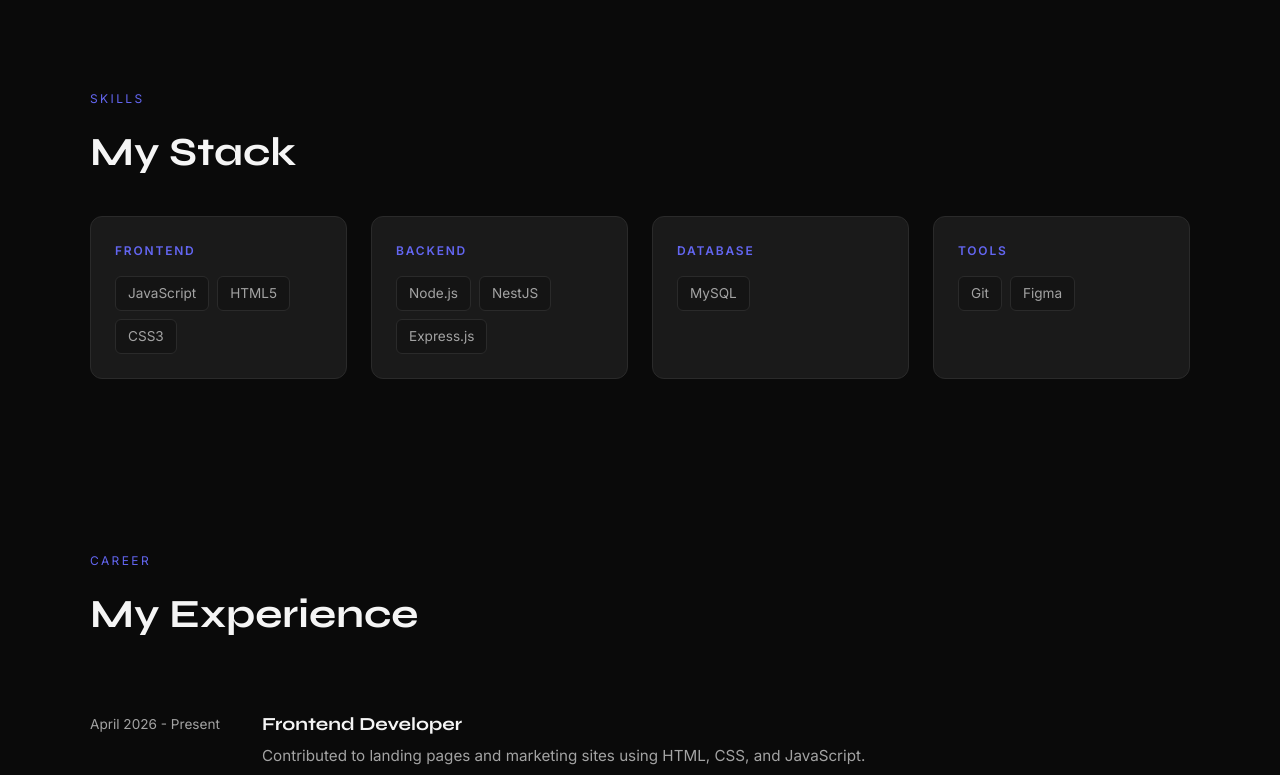
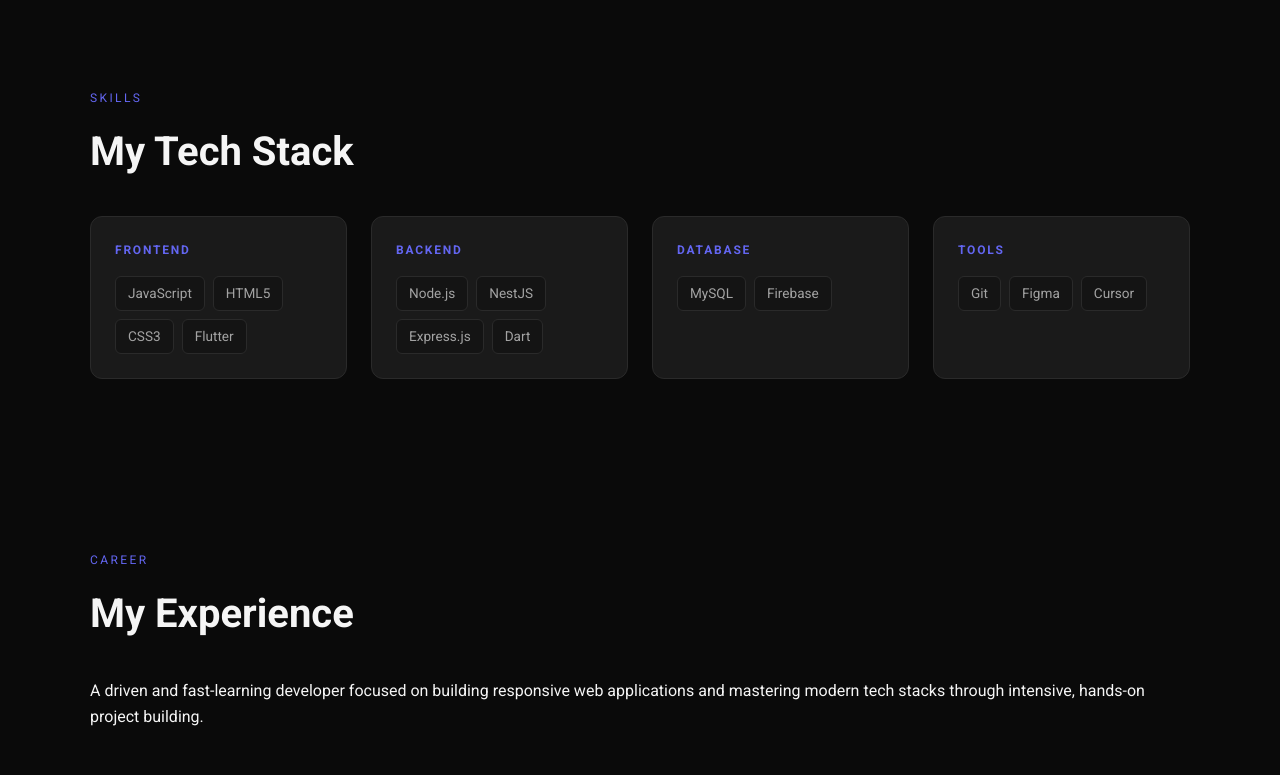
Before and after one commit to Reo-art-hub/ejike_developer_portfolio, a website: page index.html in a window 1280 px wide. Shown: the part 1260-2035 px from the top of the page. Drawn offline with Linux system fonts and the light colour scheme.

Commit message:
added my latest changes for Devin

```diff
--- a/css/styles.css
+++ b/css/styles.css
@@ -9,8 +9,8 @@
   --accent: #6366f1;
   --accent-hover: #818cf8;
   --border: #2a2a2a;
-  --font-display: "Syne", system-ui, sans-serif;
-  --font-body: "Inter", system-ui, sans-serif;
+  --font-display: "Roboto", system-ui, sans-serif;
+  --font-body: "Roboto", system-ui, sans-serif;
   --header-height: 72px;
   --max-width: 1100px;
   --transition: 0.25s ease;
@@ -261,7 +261,7 @@
 }
 
 .hero h1 {
-  font-family: 'Inter', -apple-system, BlinkMacSystemFont, sans-serif;
+  font-family: 'Roboto', -apple-system, BlinkMacSystemFont, sans-serif;
   font-size: clamp(2.5rem, 8vw, 5rem);
   font-weight: 600;
   line-height: 1.2;
--- a/index.html
+++ b/index.html
@@ -8,7 +8,7 @@
   <title>Ejikeme Okoye | Frontend Developer</title>
   <link rel="preconnect" href="https://fonts.googleapis.com">
   <link rel="preconnect" href="https://fonts.gstatic.com" crossorigin>
-  <link href="https://fonts.googleapis.com/css2?family=Inter:wght@400;500;600&family=Syne:wght@600;700;800&display=swap" rel="stylesheet">
+  <link href="https://fonts.googleapis.com/css2?family=Roboto:wght@300;400;500;700&display=swap" rel="stylesheet">
   <link rel="stylesheet" href="css/styles.css">
 </head>
 <body>
@@ -104,7 +104,7 @@
     <section id="skills" class="section">
       <div class="container fade-in">
         <p class="section-label">Skills</p>
-        <h2 class="section-title">My Stack</h2>
+        <h2 class="section-title">My Tech Stack</h2>
         <div class="skills-grid">
           <div class="skill-group">
             <h3>Frontend</h3>
@@ -112,6 +112,7 @@
               <span class="skill-tag">JavaScript</span>
               <span class="skill-tag">HTML5</span>
               <span class="skill-tag">CSS3</span>
+              <span class="skill-tag">Flutter</span>
             </div>
           </div>
           <div class="skill-group">
@@ -120,12 +121,14 @@
               <span class="skill-tag">Node.js</span>
               <span class="skill-tag">NestJS</span>
               <span class="skill-tag">Express.js</span>
+              <span class="skill-tag">Dart</span>
             </div>
           </div>
           <div class="skill-group">
             <h3>Database</h3>
             <div class="skill-tags">
               <span class="skill-tag">MySQL</span>
+              <span class="skill-tag">Firebase</span>
             </div>
           </div>
           <div class="skill-group">
@@ -133,6 +136,7 @@
             <div class="skill-tags">
               <span class="skill-tag">Git</span>
               <span class="skill-tag">Figma</span>
+              <span class="skill-tag">Cursor</span>
             </div>
           </div>
         </div>
@@ -143,6 +147,7 @@
       <div class="container fade-in">
         <p class="section-label">Career</p>
         <h2 class="section-title">My Experience</h2>
+        <p>A driven and fast-learning developer focused on building responsive web applications and mastering modern tech stacks through intensive, hands-on project building.</p>
         <div class="timeline">
           <article class="timeline-item">
             <time class="timeline-date">April 2026 - Present</time>
@@ -170,7 +175,7 @@
         <p class="section-label">Contact</p>
         <h2>Have a project in mind?</h2>
         <p>I'm always open to discussing new opportunities and creative ideas.</p>
-        <a href="mailto:ejike@agathakakalogical.com" class="contact-email">ejike@agathakakalogical.com</a>
+        <a href="mailto:okoye.ejike@gmail.com" class="contact-email">okoye.ejike@gmail.com</a>
       </div>
     </section>
   </main>
```
Also changed, not shown: sample-one.txt (added, +7 -0 lines), sample-two.txt (added, +7 -0 lines), .taskmanager/tasks.json.
